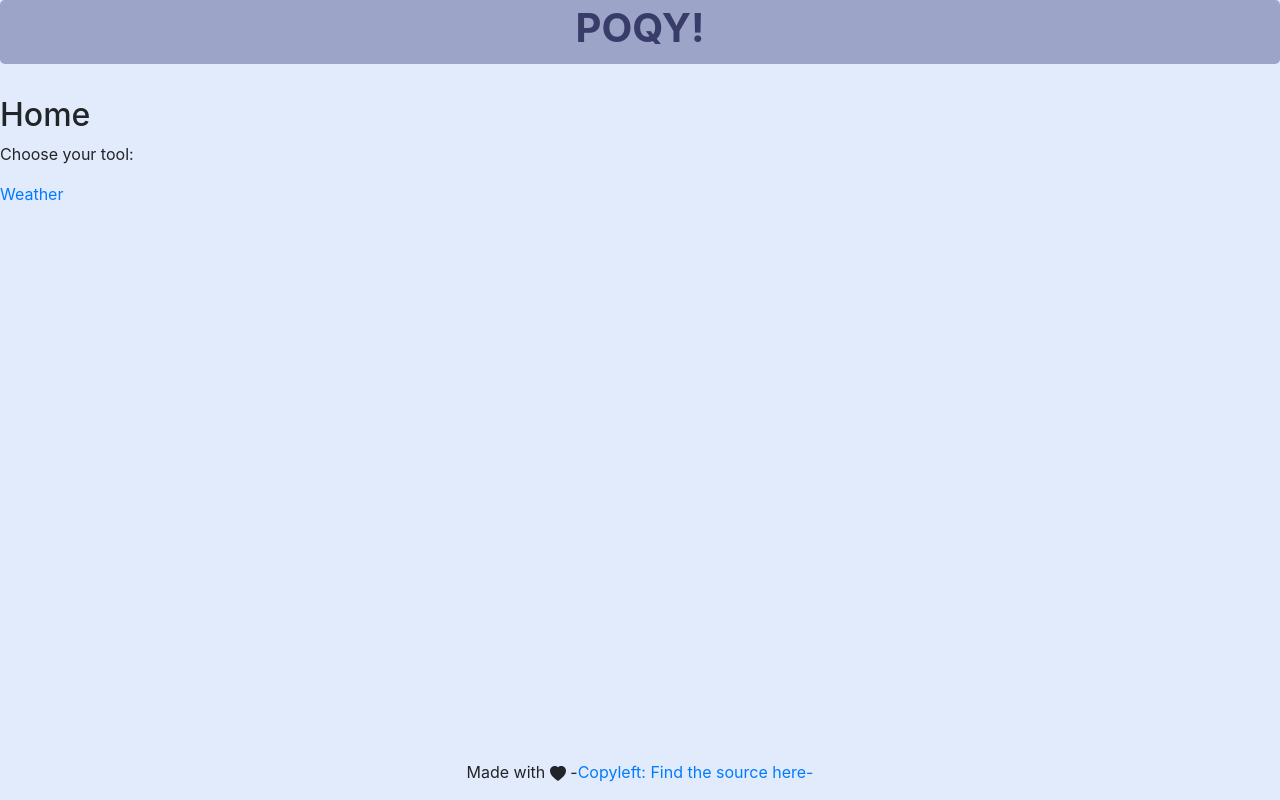
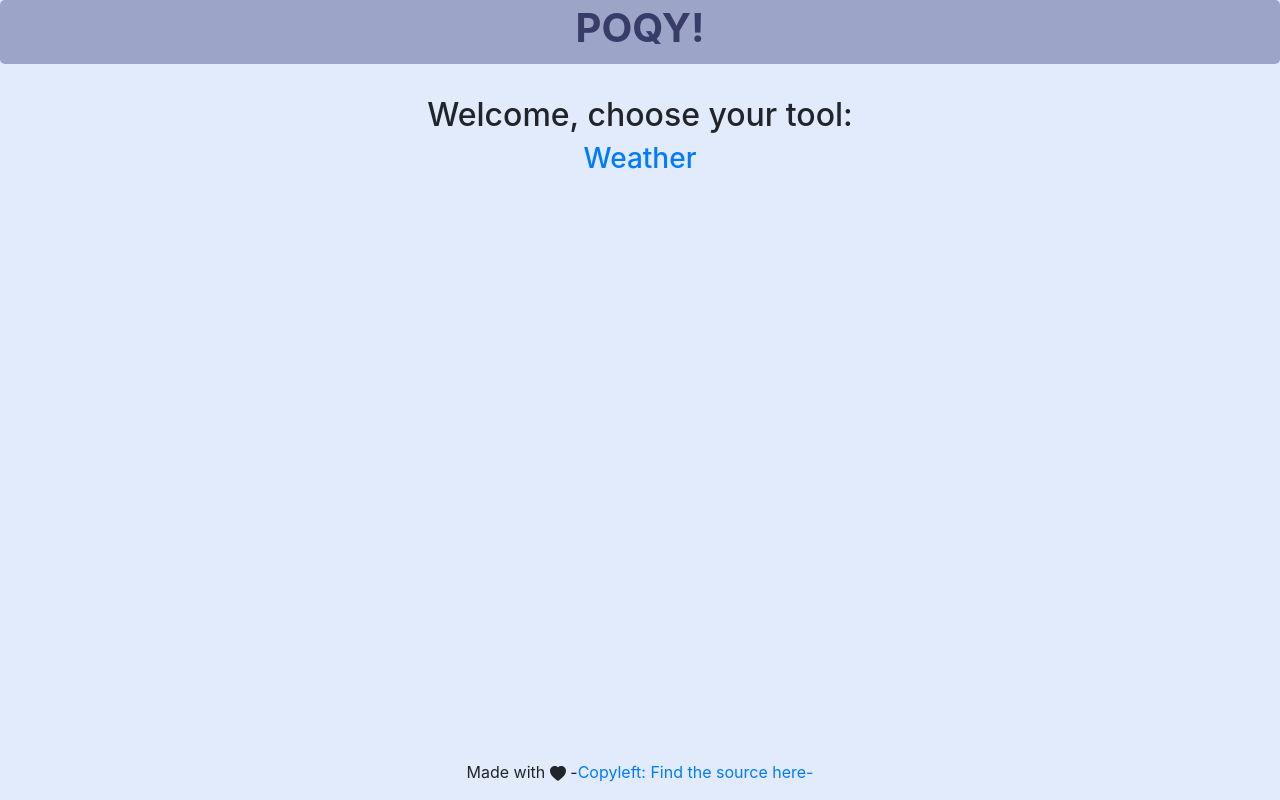
Before and after one commit to Vicropht/poqy, an Angular app: page / in a window 1280 px wide. Built offline with nearby package versions, Linux system fonts and the light colour scheme.

Commit message:
§V1: Weather component and style completed

```diff
--- a/src/app/home/home.component.html
+++ b/src/app/home/home.component.html
@@ -1,3 +1,2 @@
-<h2>Home</h2>
-<p>Choose your tool: </p>
-<a routerLink="/weather">Weather</a>
+<h2>Welcome, choose your tool: </h2>
+<h3><a routerLink="/weather">Weather</a></h3>
--- a/src/app/tools/weather/weather.component.html
+++ b/src/app/tools/weather/weather.component.html
@@ -1,7 +1,7 @@
 <div class="container">
   <div class="flex-column">
     <div class="mb-4">
-      <h3 class="text-center my-4 weather-header">Search for Weather:</h3>
+      <h3 class="text-center my-4 weather-header">What's the weather in...</h3>
       <form [formGroup]="weatherSearchForm" (ngSubmit)="sendToWeatherStack(weatherSearchForm.value)">
         <div class="form-group">
           <input class="form-control" type="text" id="weatherLocation" aria-describedby="weatherLocation"
--- a/src/app/tools/weather/weather.component.scss
+++ b/src/app/tools/weather/weather.component.scss
@@ -0,0 +1,6 @@
+@import '../../../stylesheets/variables';
+
+.weather-header {
+  color: $def_font_color;
+  font-style: italic;
+}
--- a/src/index.html
+++ b/src/index.html
@@ -7,7 +7,7 @@
   <meta name="viewport" content="width=device-width, initial-scale=1">
   <link rel="icon" type="image/x-icon" href="./assets/favicon.ico">
 </head>
-<body>
+<body class="text-center">
   <app-root></app-root>
 </body>
 </html>
```
